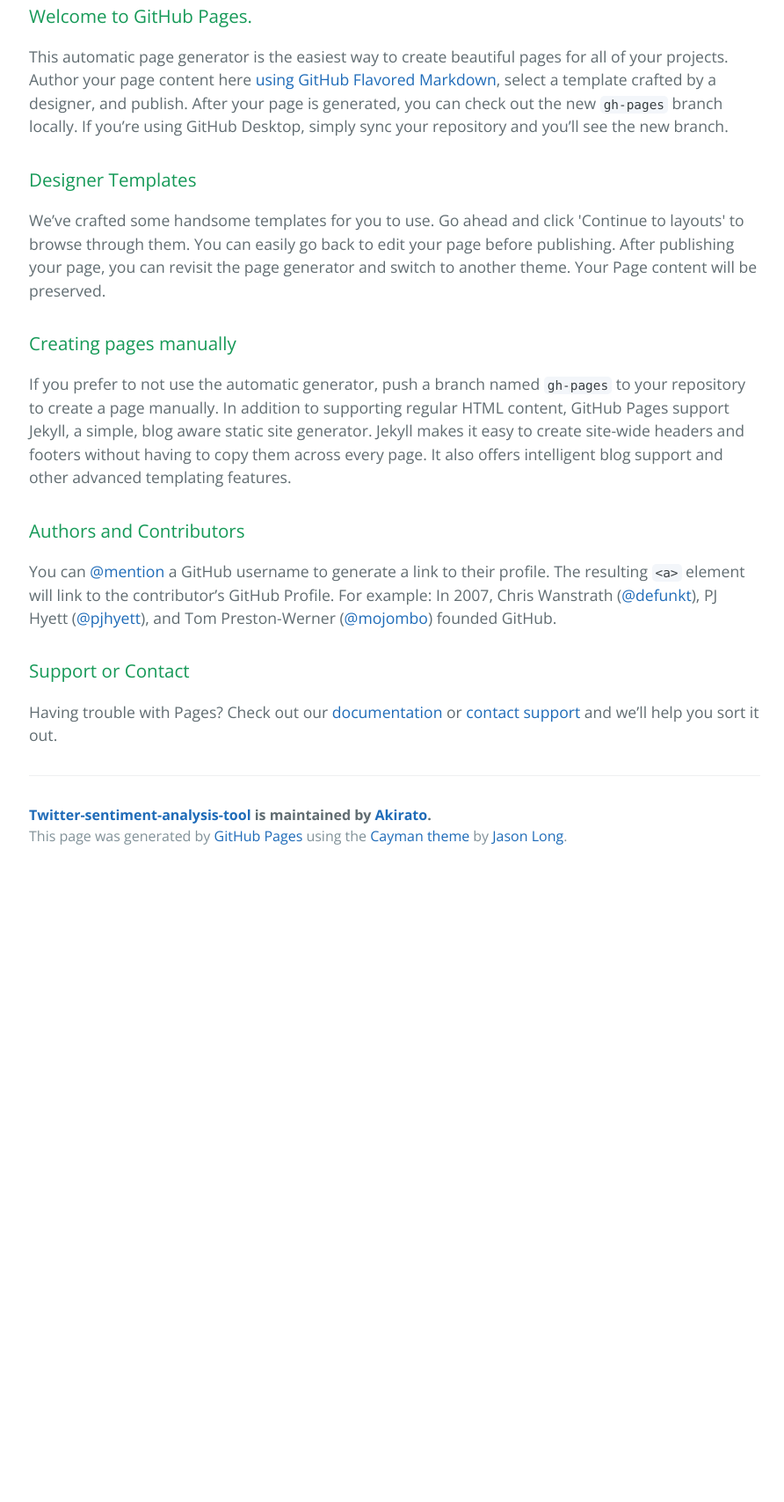
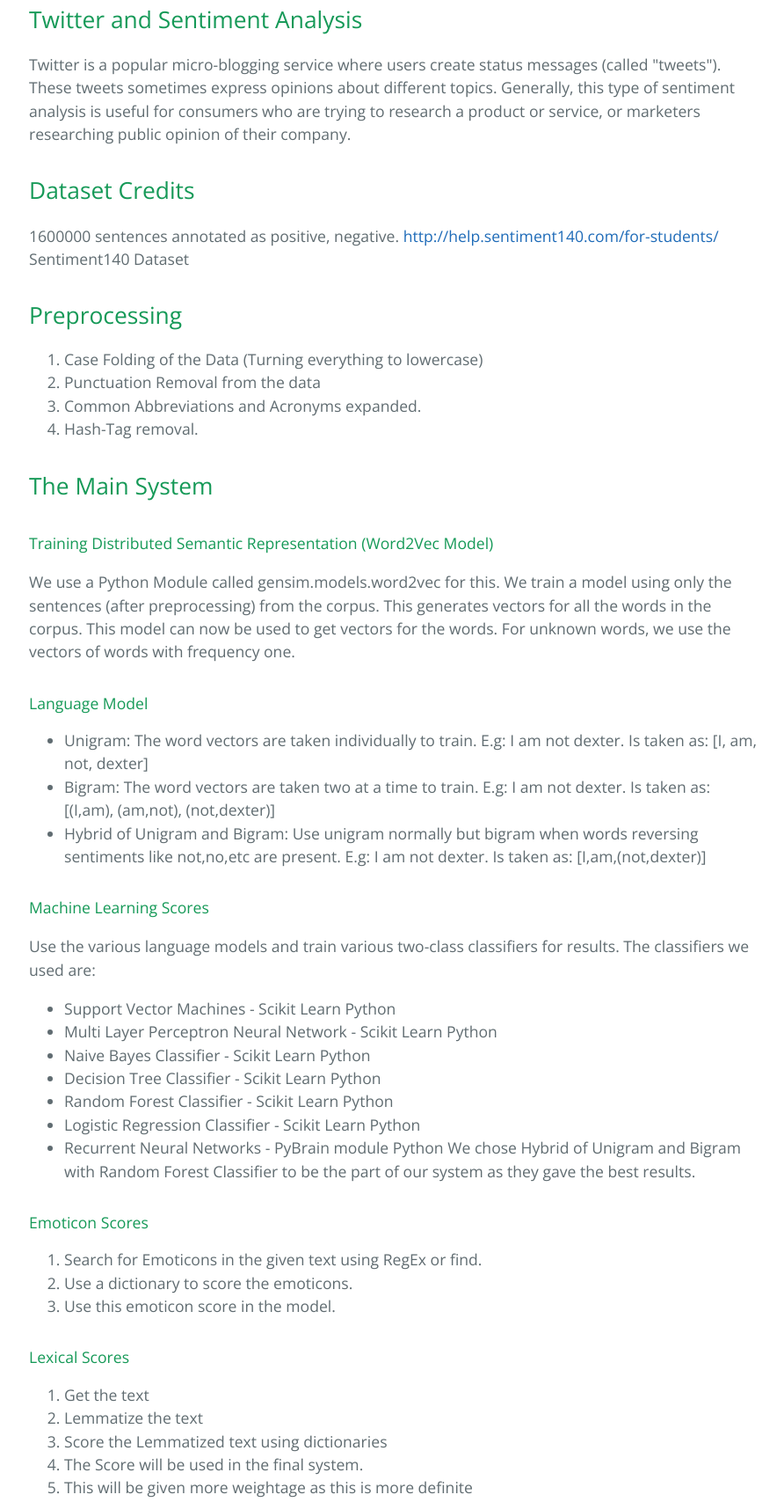
Before and after one commit to Akirato/Twitter-Sentiment-Analysis-Tool, a plain HTML site: page index.html in a window 1280 px wide. Shown: the part 412-2119 px from the top of the page at 88% size, without its empty margins (191-1083 px from the left). Before the commit the page ends 1406 px from the top, so only its background shows below. Drawn offline with nearby package versions, Linux system fonts and the light colour scheme.

```diff
--- a/index.html
+++ b/index.html
@@ -19,30 +19,131 @@
     </section>
 
     <section class="main-content">
-      <h3>
-<a id="welcome-to-github-pages" class="anchor" href="#welcome-to-github-pages" aria-hidden="true"><span aria-hidden="true" class="octicon octicon-link"></span></a>Welcome to GitHub Pages.</h3>
+      <h2>
+<a id="twitter-and-sentiment-analysis" class="anchor" href="#twitter-and-sentiment-analysis" aria-hidden="true"><span aria-hidden="true" class="octicon octicon-link"></span></a>Twitter and Sentiment Analysis</h2>
 
-<p>This automatic page generator is the easiest way to create beautiful pages for all of your projects. Author your page content here <a href="https://guides.github.com/features/mastering-markdown/">using GitHub Flavored Markdown</a>, select a template crafted by a designer, and publish. After your page is generated, you can check out the new <code>gh-pages</code> branch locally. If you’re using GitHub Desktop, simply sync your repository and you’ll see the new branch.</p>
+<p>Twitter is a popular micro-blogging service where users create status messages (called "tweets").
+These tweets sometimes express opinions about different topics.
+Generally, this type of sentiment analysis is useful for consumers who are trying to research a product or service, or marketers researching public opinion of their company.</p>
 
-<h3>
-<a id="designer-templates" class="anchor" href="#designer-templates" aria-hidden="true"><span aria-hidden="true" class="octicon octicon-link"></span></a>Designer Templates</h3>
+<h2>
+<a id="dataset-credits" class="anchor" href="#dataset-credits" aria-hidden="true"><span aria-hidden="true" class="octicon octicon-link"></span></a>Dataset Credits</h2>
 
-<p>We’ve crafted some handsome templates for you to use. Go ahead and click 'Continue to layouts' to browse through them. You can easily go back to edit your page before publishing. After publishing your page, you can revisit the page generator and switch to another theme. Your Page content will be preserved.</p>
+<p>1600000 sentences annotated as positive, negative.
+<a href="http://help.sentiment140.com/for-students/">http://help.sentiment140.com/for-students/</a>
+Sentiment140 Dataset</p>
 
-<h3>
-<a id="creating-pages-manually" class="anchor" href="#creating-pages-manually" aria-hidden="true"><span aria-hidden="true" class="octicon octicon-link"></span></a>Creating pages manually</h3>
+<h2>
+<a id="preprocessing" class="anchor" href="#preprocessing" aria-hidden="true"><span aria-hidden="true" class="octicon octicon-link"></span></a>Preprocessing</h2>
 
-<p>If you prefer to not use the automatic generator, push a branch named <code>gh-pages</code> to your repository to create a page manually. In addition to supporting regular HTML content, GitHub Pages support Jekyll, a simple, blog aware static site generator. Jekyll makes it easy to create site-wide headers and footers without having to copy them across every page. It also offers intelligent blog support and other advanced templating features.</p>
+<ol>
+<li>Case Folding of the Data (Turning everything to lowercase)</li>
+<li>Punctuation Removal from the data</li>
+<li>Common Abbreviations and Acronyms expanded.</li>
+<li>Hash-Tag removal.</li>
+</ol>
 
-<h3>
-<a id="authors-and-contributors" class="anchor" href="#authors-and-contributors" aria-hidden="true"><span aria-hidden="true" class="octicon octicon-link"></span></a>Authors and Contributors</h3>
+<h2>
+<a id="the-main-system" class="anchor" href="#the-main-system" aria-hidden="true"><span aria-hidden="true" class="octicon octicon-link"></span></a>The Main System</h2>
 
-<p>You can <a href="https://help.github.com/articles/basic-writing-and-formatting-syntax/#mentioning-users-and-teams" class="user-mention">@mention</a> a GitHub username to generate a link to their profile. The resulting <code>&lt;a&gt;</code> element will link to the contributor’s GitHub Profile. For example: In 2007, Chris Wanstrath (<a href="https://github.com/defunkt" class="user-mention">@defunkt</a>), PJ Hyett (<a href="https://github.com/pjhyett" class="user-mention">@pjhyett</a>), and Tom Preston-Werner (<a href="https://github.com/mojombo" class="user-mention">@mojombo</a>) founded GitHub.</p>
+<h4>
+<a id="training-distributed-semantic-representation-word2vec-model" class="anchor" href="#training-distributed-semantic-representation-word2vec-model" aria-hidden="true"><span aria-hidden="true" class="octicon octicon-link"></span></a>Training Distributed Semantic Representation (Word2Vec Model)</h4>
 
-<h3>
-<a id="support-or-contact" class="anchor" href="#support-or-contact" aria-hidden="true"><span aria-hidden="true" class="octicon octicon-link"></span></a>Support or Contact</h3>
+<p>We use a Python Module called gensim.models.word2vec for this.
+We train a model using only the sentences (after preprocessing) from the corpus.
+This generates vectors for all the words in the corpus.
+This model can now be used to get vectors for the words.
+For unknown words, we use the vectors of words with frequency one.</p>
 
-<p>Having trouble with Pages? Check out our <a href="https://help.github.com/pages">documentation</a> or <a href="https://github.com/contact">contact support</a> and we’ll help you sort it out.</p>
+<h4>
+<a id="language-model" class="anchor" href="#language-model" aria-hidden="true"><span aria-hidden="true" class="octicon octicon-link"></span></a>Language Model</h4>
+
+<ul>
+<li>Unigram:
+The word vectors are taken individually to train.
+E.g: I am not dexter.
+Is taken as:
+[I, am, not, dexter]</li>
+<li>Bigram:
+The word vectors are taken two at a time to train.
+E.g: I am not dexter.
+Is taken as:
+[(I,am), (am,not), (not,dexter)]</li>
+<li>Hybrid of Unigram and Bigram:
+Use unigram normally but bigram when words reversing sentiments like not,no,etc are present.
+E.g: I am not dexter.
+Is taken as:
+[I,am,(not,dexter)] </li>
+</ul>
+
+<h4>
+<a id="machine-learning-scores" class="anchor" href="#machine-learning-scores" aria-hidden="true"><span aria-hidden="true" class="octicon octicon-link"></span></a>Machine Learning Scores</h4>
+
+<p>Use the various language models and train various two-class classifiers for results.
+The classifiers we used are:</p>
+
+<ul>
+<li>Support Vector Machines - Scikit Learn Python</li>
+<li>Multi Layer Perceptron Neural Network - Scikit Learn Python</li>
+<li>Naive Bayes Classifier - Scikit Learn Python</li>
+<li>Decision Tree Classifier - Scikit Learn Python</li>
+<li>Random Forest Classifier - Scikit Learn Python</li>
+<li>Logistic Regression Classifier - Scikit Learn Python</li>
+<li>Recurrent Neural Networks - PyBrain module Python
+We chose Hybrid of Unigram and Bigram with Random Forest Classifier to be the part of our
+system as they gave the best results.</li>
+</ul>
+
+<h4>
+<a id="emoticon-scores" class="anchor" href="#emoticon-scores" aria-hidden="true"><span aria-hidden="true" class="octicon octicon-link"></span></a>Emoticon Scores</h4>
+
+<ol>
+<li>Search for Emoticons in the given text using RegEx or find.</li>
+<li>Use a dictionary to score the emoticons.</li>
+<li>Use this emoticon score in the model.</li>
+</ol>
+
+<h4>
+<a id="lexical-scores" class="anchor" href="#lexical-scores" aria-hidden="true"><span aria-hidden="true" class="octicon octicon-link"></span></a>Lexical Scores</h4>
+
+<ol>
+<li>Get the text</li>
+<li>Lemmatize the text</li>
+<li>Score the Lemmatized text using dictionaries</li>
+<li>The Score will be used  in the final system.</li>
+<li>This will be given more weightage as this is more definite</li>
+</ol>
+
+<h2>
+<a id="challenges" class="anchor" href="#challenges" aria-hidden="true"><span aria-hidden="true" class="octicon octicon-link"></span></a>Challenges</h2>
+
+<ul>
+<li>Randomness in Data: Twitter is written by Users, hence it is not very formal.</li>
+<li>Emoticons: Lots of types of emoticons with new ones coming very frequently.</li>
+<li>Abbreviations: Users use a lot of abbreviation slangs like AFAIK, GN, etc. Capturing all of them is difficult.</li>
+<li>Grapheme Stretching: Emotions expressed through stretching of normal words.Like, Please -&gt; Pleaaaaaseeeeee</li>
+<li>Reversing Words: Some words completely reverse sentiment of another word. E.g: not good == opposite(good)</li>
+<li>Technical Challenges: Classifiers take a lot of time to train, hence silly mistakes cost a lot of time.</li>
+</ul>
+
+<h2>
+<a id="future-improvements" class="anchor" href="#future-improvements" aria-hidden="true"><span aria-hidden="true" class="octicon octicon-link"></span></a>Future Improvements</h2>
+
+<ul>
+<li>Handle Grapheme Stretching</li>
+<li>Handle authenticity of Data and Users</li>
+<li>Handle Sarcasm and Humor</li>
+</ul>
+
+<h2>
+<a id="contributors" class="anchor" href="#contributors" aria-hidden="true"><span aria-hidden="true" class="octicon octicon-link"></span></a>Contributors</h2>
+
+<p>This tool was made by <a href="https://github.com/Akirato" class="user-mention">@Akirato</a> as a part of the course Information Extraction and Retrieval</p>
+
+<h2>
+<a id="support-or-contact" class="anchor" href="#support-or-contact" aria-hidden="true"><span aria-hidden="true" class="octicon octicon-link"></span></a>Support or Contact</h2>
+
+<p>Having trouble with tool? Check out our <a href="https://youtu.be/VuR16P87yPE">video</a>  or <a href="https://github.com/Akirato/Twitter-Sentiment-Analysis-Tool/issues">Raise an Issue</a> and we’ll help you sort it out.</p>
 
       <footer class="site-footer">
         <span class="site-footer-owner"><a href="https://github.com/Akirato/Twitter-Sentiment-Analysis-Tool">Twitter-sentiment-analysis-tool</a> is maintained by <a href="https://github.com/Akirato">Akirato</a>.</span>
```
Also changed, not shown: params.json (+1 -1 lines).
